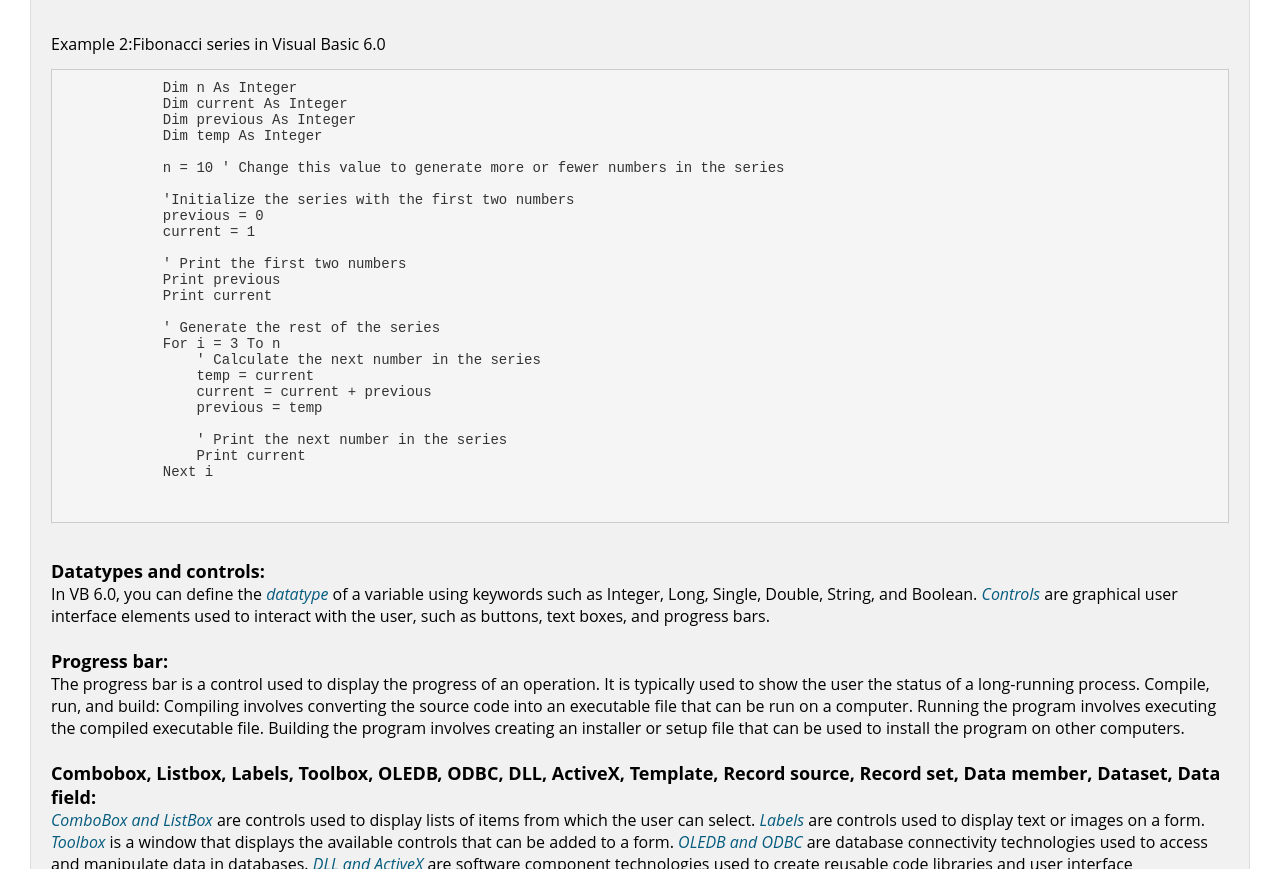
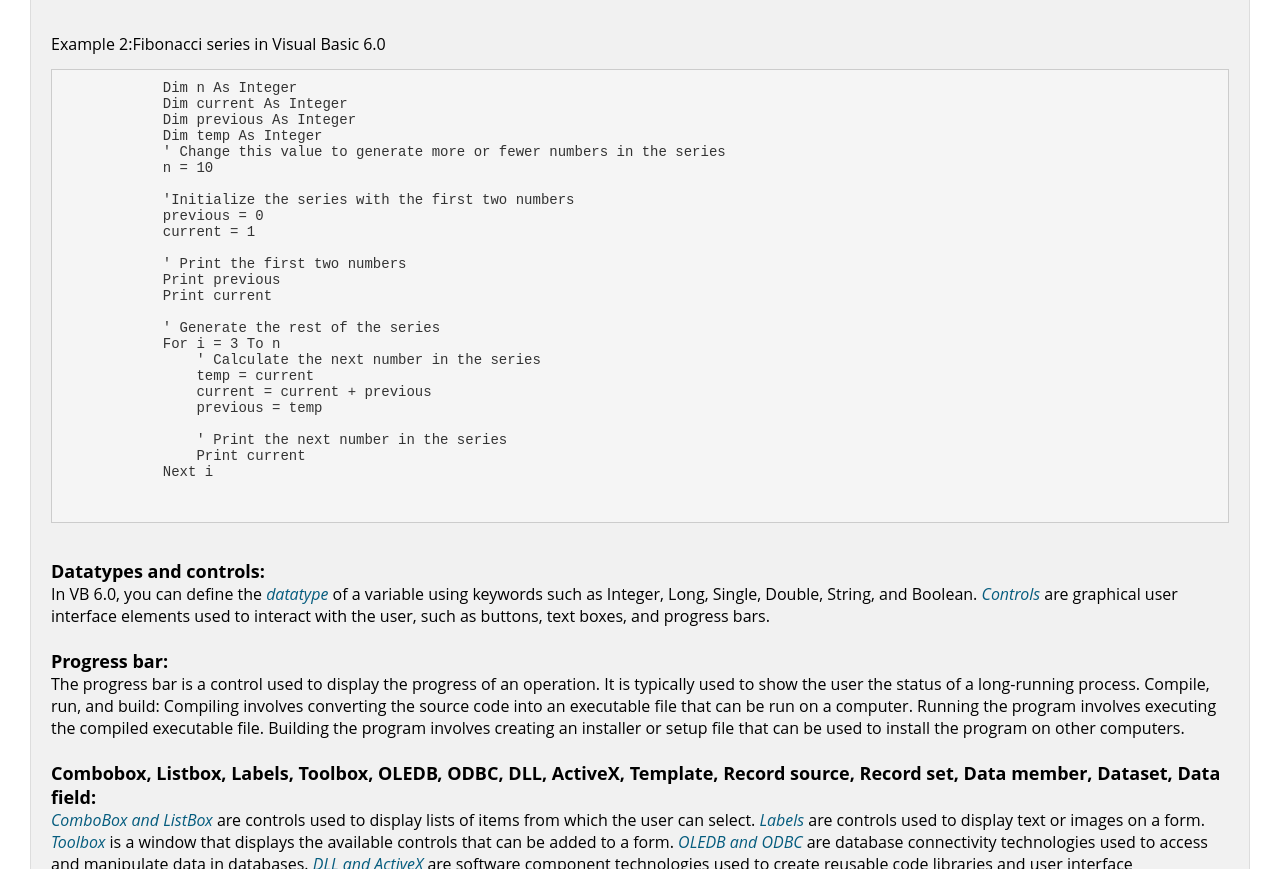
Before and after one commit to Shashiverm/Visual-Basic, a plain HTML site: page index.html in a window 1280 px wide. Shown: the part 2454-3323 px from the top of the page. Drawn offline with Linux system fonts and the light colour scheme.

Commit message:
Update index.html
Signed-off-by: Shashi Verma <97091881+Shashiverm@users.noreply.github.com>

```diff
--- a/index.html
+++ b/index.html
@@ -197,8 +197,8 @@
             Dim current As Integer
             Dim previous As Integer
             Dim temp As Integer
-
-            n = 10 ' Change this value to generate more or fewer numbers in the series
+            ' Change this value to generate more or fewer numbers in the series
+            n = 10
 
             'Initialize the series with the first two numbers
             previous = 0
```
